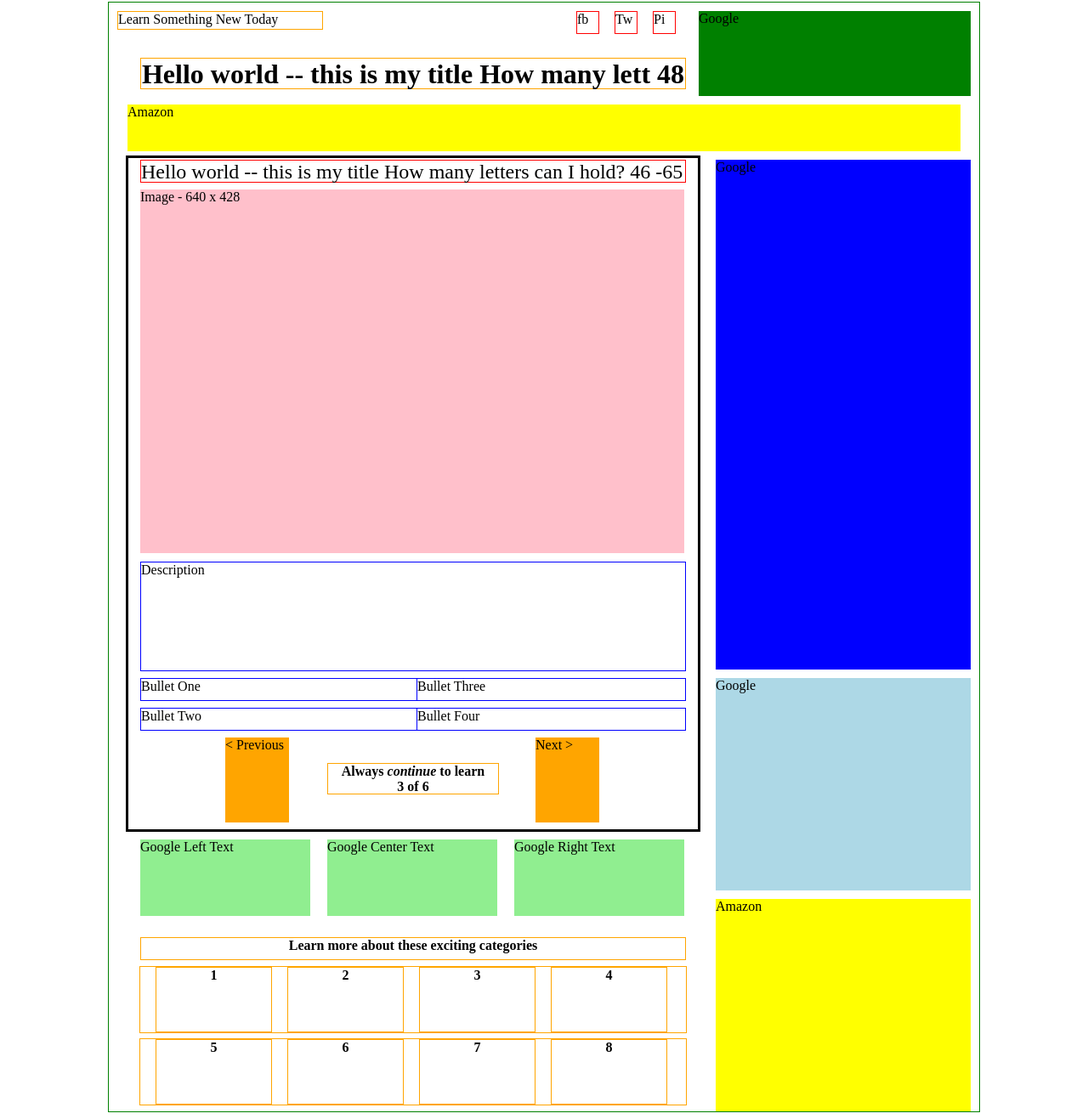
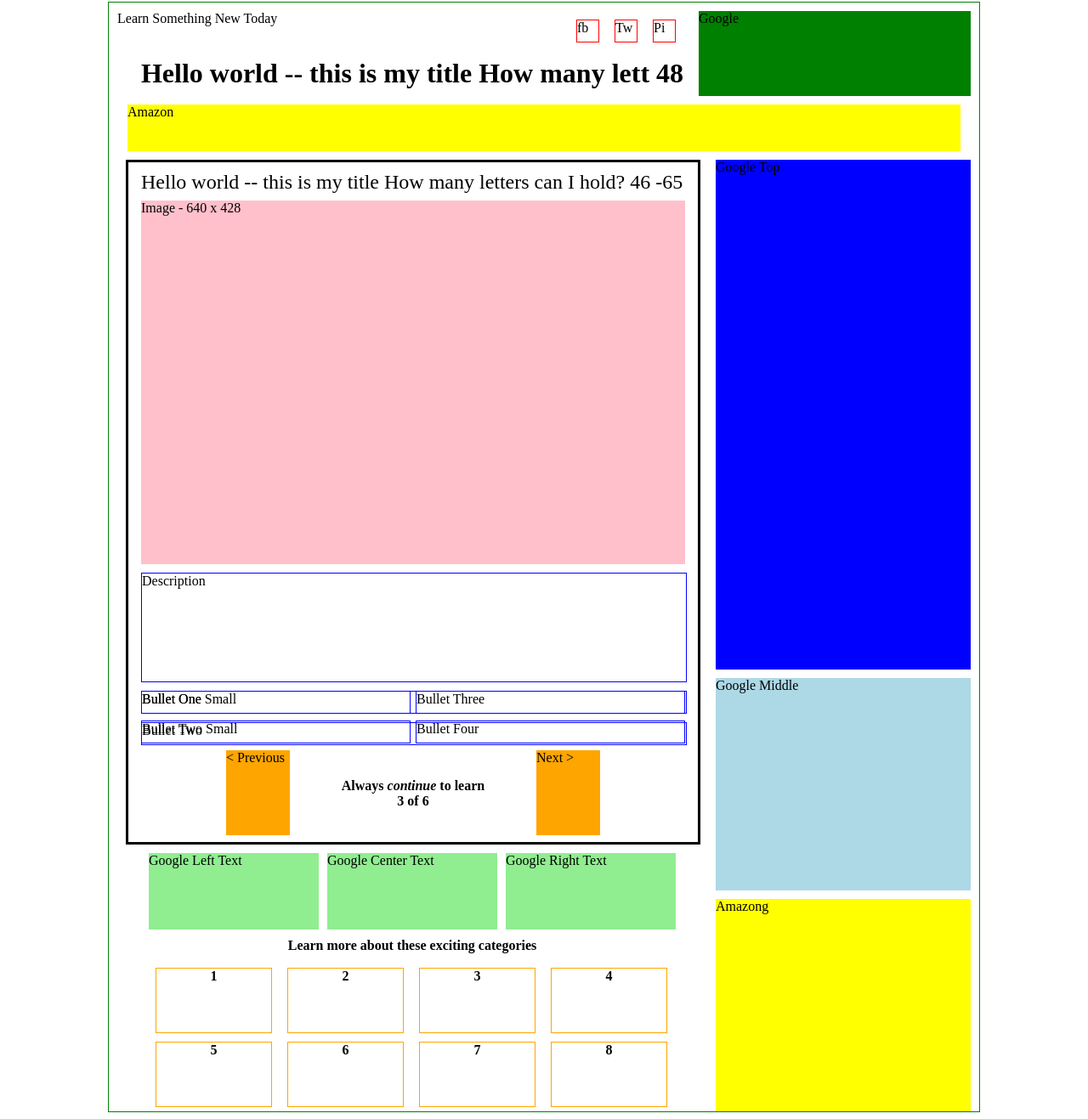
Before and after one commit to brianpilati/learn-something-new-today, a website: page app/src/index.html in a window 1280 px wide. Shown: the part 6-1323 px from the top of the page at 85% size. Drawn offline with nearby package versions, Linux system fonts and the light colour scheme; files that its build step writes are made by us from their sources.

Commit message:
updates to bring the scss on-line

```diff
--- a/app/src/index.html
+++ b/app/src/index.html
@@ -5,22 +5,31 @@
     </head>
     <body>
         <div class="main">
+            <div class="top-container">
                 <div class="lsnt-logo">Learn Something New Today</div>
                 <div class="lsnt-facebook">fb</div>
                 <div class="lsnt-twitter">Tw</div>
                 <div class="lsnt-pinterest">Pi</div>
-            <div class="lsnt-content-container"></div>
                 <div class="lsnt-package-title">Hello world -- this is my title How many lett 48</div>
+                <div class="header-ad">Google</div>
+            </div>
+            <div class="marquee-container">
+                <div class="marquee-ad">Amazon</div>
+            </div>
+            <div class="content-container">
+                <div class="content-lsnt-container">
                     <div class="lsnt-title">Hello world -- this is my title How many letters can I hold? 46 -65</div>
                     <div class="lsnt-image-one">Image - 640 x 428</div>
-            <div class="lsnt-image-two">Image - 460 x 308</div>
-            <div class="lsnt-image-three">Image - 400 x 300</div>
-            <div class="lsnt-image-four">Image - 500 x 334</div>
                     <div class="lsnt-description">Description</div>
+                    <div class="lsnt-bullets">
                         <div class="lsnt-bullet-one">Bullet One</div>
                         <div class="lsnt-bullet-two">Bullet Two</div>
-            <div class="lsnt-bullet-three">Bullet Three</div>
-            <div class="lsnt-bullet-four">Bullet Four</div>
+                        <div class="lsnt-bullet-one-small">Bullet One Small</div>
+                        <div class="lsnt-bullet-two-small">Bullet Two Small</div>
+                        <div class="lsnt-bullet-three-small">Bullet Three</div>
+                        <div class="lsnt-bullet-four-small">Bullet Four</div>
+                    </div>
+                    <div class="lsnt-navigation">
                         <div class="lsnt-previous-button">&lt; Previous</div>
                         <div class="lsnt-next-button">Next &gt;</div>
                         <div class="lsnt-catch-phrase">
@@ -31,28 +40,36 @@
                                 3 of 6
                             </div>
                         </div>
+                    </div>
+                </div>
+                <div class="content-ad-container">
+                    <div class="ad-top">Google Top</div>
+                    <div class="ad-middle">Google Middle</div>
+                    <div class="ad-bottom">Amazong</div>
+                </div>
+                <div class="content-bottom-container">
+                    <div class="content-bottom-ad-container">
+                        <div class="ad-left">Google Left Text</div>
+                        <div class="ad-center">Google Center Text</div>
+                        <div class="ad-right">Google Right Text</div>
+                    </div>
+                    <div class="content-bottom-lsnt-container">
                         <div class="lsnt-more-packages">Learn more about these exciting categories</div>
-            <div class="lsnt-package-container-top">
+                        <div class="lsnt-package-container">
                             <div class="lsnt-package-item">1</div>
                             <div class="lsnt-package-item">2</div>
                             <div class="lsnt-package-item">3</div>
                             <div class="lsnt-package-item">4</div>
                         </div>
-            <div class="lsnt-package-container-bottom">
+                        <div class="lsnt-package-container">
                             <div class="lsnt-package-item">5</div>
                             <div class="lsnt-package-item">6</div>
                             <div class="lsnt-package-item">7</div>
                             <div class="lsnt-package-item">8</div>
                         </div>
-
-            <div class="google-upper-right">Google</div>
-            <div class="amazon-marquee">Amazon</div>
-            <div class="amazon-bottom">Amazon</div>
-            <div class="google-right">Google</div>
-            <div class="google-bottom-right">Google</div>
-            <div class="google-text-left">Google Left Text</div>
-            <div class="google-text-center">Google Center Text</div>
-            <div class="google-text-right">Google Right Text</div>
+                    </div>
+                </div>
+            </div>
         </div>
     </body>
 </html>
--- a/app/src/lsnt/lsnt.scss
+++ b/app/src/lsnt/lsnt.scss
@@ -1,109 +1,56 @@
+$margin-top-spacer: 10px;
+$margin-left-spacer: 10px;
+$left-spacer: 27px;
+$left-content-spacer: 15px;
+$main-width: 1024px;
+$container-width: $main-width - $margin-left-spacer * 2;
+$content-width: 640px;
+$lsnt-content-width: $content-width + 30;
+
+$image-width: 640px;
+$image-height: 428px;
+
 .main {
     position: relative;
-    width: 1024px;
+    width: $main-width;
     height: 1305px;
     margin-left: auto;
     margin-right: auto;
     border: 1px solid green;
-}
 
-.google-upper-right {
-    position: absolute;
-    width: 320px;
+    .top-container {
+        position: relative;
+        margin-top: $margin-top-spacer;
+        margin-left: $margin-left-spacer;
         height: 100px;
-    top: 10px;
-    right: 10px;
-    background: green;
-}
-
-.google-right {
-    position: absolute;
-    width: 300px;
-    height: 600px;
-    top: 185px;
-    right: 10px;
-    background: blue;
-}
-
-.google-bottom-right {
-    position: absolute;
-    width: 300px;
-    height: 250px;
-    top: 795px;
-    right: 10px;
-    background: lightblue;
-}
-
-.google-text-left {
-    position: absolute;
-    width: 200px;
-    height: 90px;
-    top: 975px;
-    left: 37px;
-    background: lightgreen;
-}
-
-.google-text-center {
-    position: absolute;
-    width: 200px;
-    height: 90px;
-    top: 985px;
-    left: 257px;
-    background: lightgreen;
-}
-
-.google-text-right {
-    position: absolute;
-    width: 200px;
-    height: 90px;
-    top: 985px;
-    left: 477px;
-    background: lightgreen;
-}
-
-.google-text-left {
-    position: absolute;
-    width: 200px;
-    height: 90px;
-    top: 985px;
-    left: 37px;
-    background: lightgreen;
-}
-
-.amazon-marquee {
-    position: absolute;
-    width: 980px;
-    height: 55px;
-    top: 120px;
-    left: 22px;
-    background: yellow;
-}
-
-.amazon-bottom {
-    position: absolute;
-    width: 300px;
-    height: 250px;
-    top: 1055px;
-    right: 10px;
-    background: yellow;
-}
+        width: $container-width;
 
         .lsnt-logo {
             position: absolute;
             width: 240px;
             height: 20px;
-    top: 10px;
-    left: 10px;
+            top: 0;
+            left: 0;
             font-size: 1em;
-    border: 1px solid orange;
+        }
+
+        .lsnt-package-title {
+            position: absolute;
+            width: $content-width;
+            height: 35px;
+            top: 55px;
+            left: $left-spacer;
+            text-align: center;
+            font-weight: bold;
+            font-size: 2em;
         }
 
         .lsnt-facebook {
             position: absolute;
             width: 25px;
             height: 25px;
-    top: 10px;
-    left: 550px;
+            top: $margin-top-spacer;
+            left: 540px;
             border: 1px solid red;
         }
 
@@ -111,8 +58,8 @@
             position: absolute;
             width: 25px;
             height: 25px;
-    top: 10px;
-    left: 595;
+            top: $margin-top-spacer;
+            left: 585;
             border: 1px solid red;
         }
 
@@ -120,120 +67,151 @@
             position: absolute;
             width: 25px;
             height: 25px;
-    top: 10px;
-    left: 640px;
+            top: $margin-top-spacer;
+            left: 630px;
             border: 1px solid red;
         }
 
-.lsnt-content-container {
+        .header-ad {
             position: absolute;
-    top: 180px;
-    height: 790px;
-    left: 20px;
-    width: 670px;
-    border: 3px solid black;
+            width: 320px;
+            height: 100px;
+            top: 0;
+            right: 0;
+            background: green;
+        }
     }
 
+    .marquee-container {
+        position: relative;
+        margin-top: $margin-top-spacer;
+        margin-left: $margin-left-spacer;
+        height: 55px;
+        width: $container-width;
+
+        .marquee-ad {
+            position: relative;
+            width: 980px;
+            height: 55px;
+            margin-left: auto;
+            margin-right: auto;
+            background: yellow;
+        }
+    }
+
+    .content-container {
+        position: relative;
+        margin-top: $margin-top-spacer;
+        margin-left: $margin-left-spacer;
+        height: 1120px;
+        width: $container-width;
+
+        .content-lsnt-container {
+            position: absolute;
+            height: 800px;
+            left: 10px;
+            width: $lsnt-content-width;
+            border: 3px solid black;
+
             .lsnt-title {
-    position: absolute;
-    width: 640px;
+                position: relative;
+                width: $content-width;
                 height: 25px;
-    top: 185px;
-    left: 37px;
-    border: 1px solid red;
                 font-size: 1.5em;
+                margin-top: $margin-top-spacer;
+                margin-left: $left-content-spacer;
             }
 
             .lsnt-image-one {
-    position: absolute;
-    width: 640px;
-    height: 428px;
-    top: 220px;
-    left: 37px;
+                position: relative;
+                width: $image-width;
+                height: $image-height;
                 background: pink;
-}
-
-.lsnt-image-two {
-    position: absolute;
-    width: 460px;
-    height: 308px;
-    top: 220px;
-    left: 10px;
-    background: pink;
-    display: none;
-}
-
-.lsnt-image-three {
-    position: absolute;
-    width: 400px;
-    height: 300px;
-    top: 220px;
-    left: 10px;
-    background: pink;
-    display: none;
-}
-
-.lsnt-image-four {
-    position: absolute;
-    width: 500px;
-    height: 334px;
-    top: 220px;
-    left: 10px;
-    background: pink;
-    display: none;
+                margin-top: $margin-top-spacer;
+                margin-left: $left-content-spacer;
             }
 
             .lsnt-description {
-    position: absolute;
-    width: 640px;
+                position: relative;
+                width: $content-width;
                 height: 127px;
-    top: 658px;
-    left: 37px;
+                margin-top: $margin-top-spacer;
+                margin-left: $left-content-spacer;
                 border: 1px solid blue;
             }
 
+            .lsnt-bullets {
+                position: relative;
+                width: $content-width;
+                height: 60px;
+                margin-top: $margin-top-spacer;
+                margin-left: $left-content-spacer;
+
                 .lsnt-bullet-one {
-    position: absolute;
-    width: 640px;
+                    position: relative;
+                    width: $content-width;
                     height: 25px;
-    top: 795px;
-    left: 37px;
                     border: 1px solid blue;
                 }
 
                 .lsnt-bullet-two {
-    position: absolute;
-    width: 640px;
+                    position: relative;
+                    width: $content-width;
                     height: 25px;
-    top: 830px;
-    left: 37px;
+                    margin-top: $margin-top-spacer;
                     border: 1px solid blue;
                 }
 
-.lsnt-bullet-three {
+                .lsnt-bullet-one-small {
                     position: absolute;
                     width: 315px;
                     height: 25px;
-    top: 795px;
-    left: 362px;
+                    top: 0;
+                    left: 0;
                     border: 1px solid blue;
                 }
 
-.lsnt-bullet-four {
+                .lsnt-bullet-two-small {
                     position: absolute;
                     width: 315px;
                     height: 25px;
-    top: 830px;
-    left: 362px;
+                    top: 35px;
+                    left: 0;
                     border: 1px solid blue;
                 }
+
+                .lsnt-bullet-three-small {
+                    position: absolute;
+                    width: 315px;
+                    height: 25px;
+                    top: 0;
+                    right: 0;
+                    border: 1px solid blue;
+                }
+
+                .lsnt-bullet-four-small {
+                    position: absolute;
+                    width: 315px;
+                    height: 25px;
+                    top: 35px;
+                    right: 0;
+                    border: 1px solid blue;
+                }
+            }
+
+            .lsnt-navigation {
+                position: relative;
+                width: $content-width;
+                height: 100px;
+                margin-top: $margin-top-spacer;
+                margin-left: $left-content-spacer;
 
                 .lsnt-previous-button {
                     position: absolute;
                     width: 75px;
                     height: 100px;
-    top: 865px;
-    left: 137px;
+                    top: 0;
+                    left: 100px;
                     background: orange;
                 }
 
@@ -241,8 +219,8 @@
                     position: absolute;
                     width: 75px;
                     height: 100px;
-    top: 865px;
-    left: 502px;
+                    top: 0;
+                    left: 465px;
                     background: orange;
                 }
 
@@ -250,61 +228,111 @@
                     position: absolute;
                     width: 200px;
                     height: 35px;
-    top: 895px;
-    left: 257px;
-    border: 1px solid orange;
+                    top: 32.5px;
+                    left: 220px;
                     text-align: center;
                     font-weight: bold;
                 }
-
-.lsnt-package-title {
-    position: absolute;
-    width: 640px;
-    height: 35px;
-    top: 65px;
-    left: 37px;
-    border: 1px solid orange;
-    text-align: center;
-    font-weight: bold;
-    font-size: 2em;
+            }
         }
 
+        .content-ad-container {
+            position: absolute;
+            height: 1120px;
+            right: 0;
+            width: 300px;
+
+            .ad-top {
+                position: relative;
+                width: 300px;
+                height: 600px;
+                background: blue;
+            }
+
+            .ad-middle {
+                position: relative;
+                width: 300px;
+                height: 250px;
+                margin-top: $margin-top-spacer;
+                background: lightblue;
+            }
+
+            .ad-bottom {
+                position: relative;
+                width: 300px;
+                height: 250px;
+                margin-top: $margin-top-spacer;
+                background: yellow;
+            }
+
+        }
+
+        .content-bottom-container {
+            position: absolute;
+            top: 816px;
+            height: 300px;
+            left: $left-content-spacer - 3;
+            width: $lsnt-content-width;
+
+            .content-bottom-ad-container {
+                position: relative;
+                height: 90px;
+                left: $left-content-spacer;
+                width: $content-width;
+
+                .ad-left {
+                    position: relative;
+                    width: 200px;
+                    height: 90px;
+                    background: lightgreen;
+                    margin-left: 10px;
+                    float: left;
+                }
+
+                .ad-center {
+                    position: relative;
+                    width: 200px;
+                    height: 90px;
+                    background: lightgreen;
+                    margin-left: 10px;
+                    float: left;
+                }
+
+                .ad-right {
+                    position: relative;
+                    width: 200px;
+                    height: 90px;
+                    background: lightgreen;
+                    margin-left: 10px;
+                    float: left;
+                }
+            }
+
+            .content-bottom-lsnt-container {
+                position: relative;
+                height: 195px;
+                left: $left-content-spacer;
+                width: $content-width;
+                margin-top: $margin-top-spacer;
+
                 .lsnt-more-packages {
-    position: absolute;
-    width: 640px;
+                    position: relative;
+                    width: $content-width;
                     height: 25px;
-    top: 1100px;
-    left: 37px;
-    border: 1px solid orange;
                     text-align: center;
                     font-weight: bold;
                     font-size: 1em;
                 }
 
-.lsnt-package-container-top {
-    position: absolute;
+                .lsnt-package-container {
+                    position: relative;
+                    margin-top: $margin-top-spacer;
                     width: 642px;
                     height: 77px;
-    top: 1134px;
-    left: 36px;
-    border: 1px solid orange;
                     text-align: center;
                     font-weight: bold;
                     font-size: 1em;
                     float: left;
-}
-
-.lsnt-package-container-bottom {
-    position: absolute;
-    width: 642px;
-    height: 77px;
-    top: 1219px;
-    left: 36px;
-    border: 1px solid orange;
-    text-align: center;
-    font-weight: bold;
-    font-size: 1em;
-}
 
                     .lsnt-package-item {
                         position: relative;
@@ -314,6 +342,13 @@
                         margin-left: 18px;
                         float: left;
                     }
+                }
+            }
+        }
+    }
+}
+
+
 
 .italics {
     font-style: italic;
```
Lines whose indentation alone changed are shown as unchanged.
